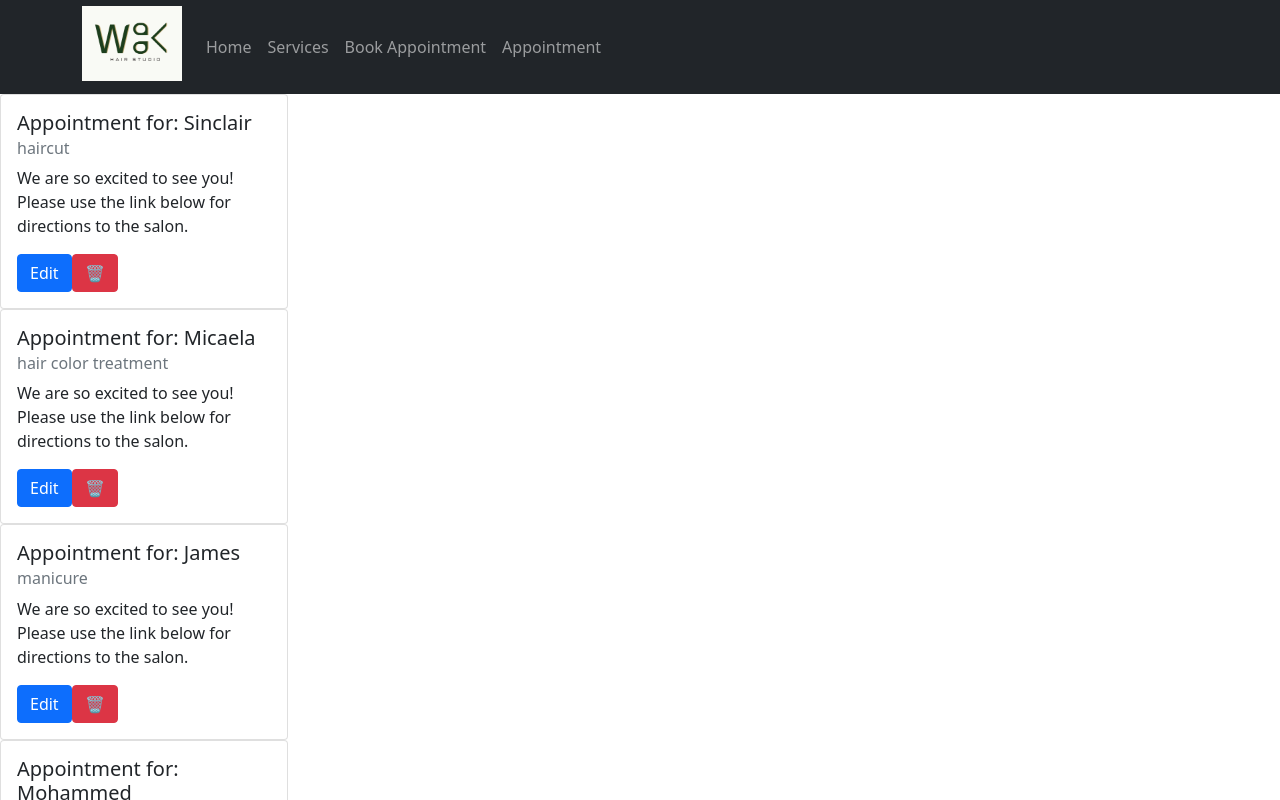
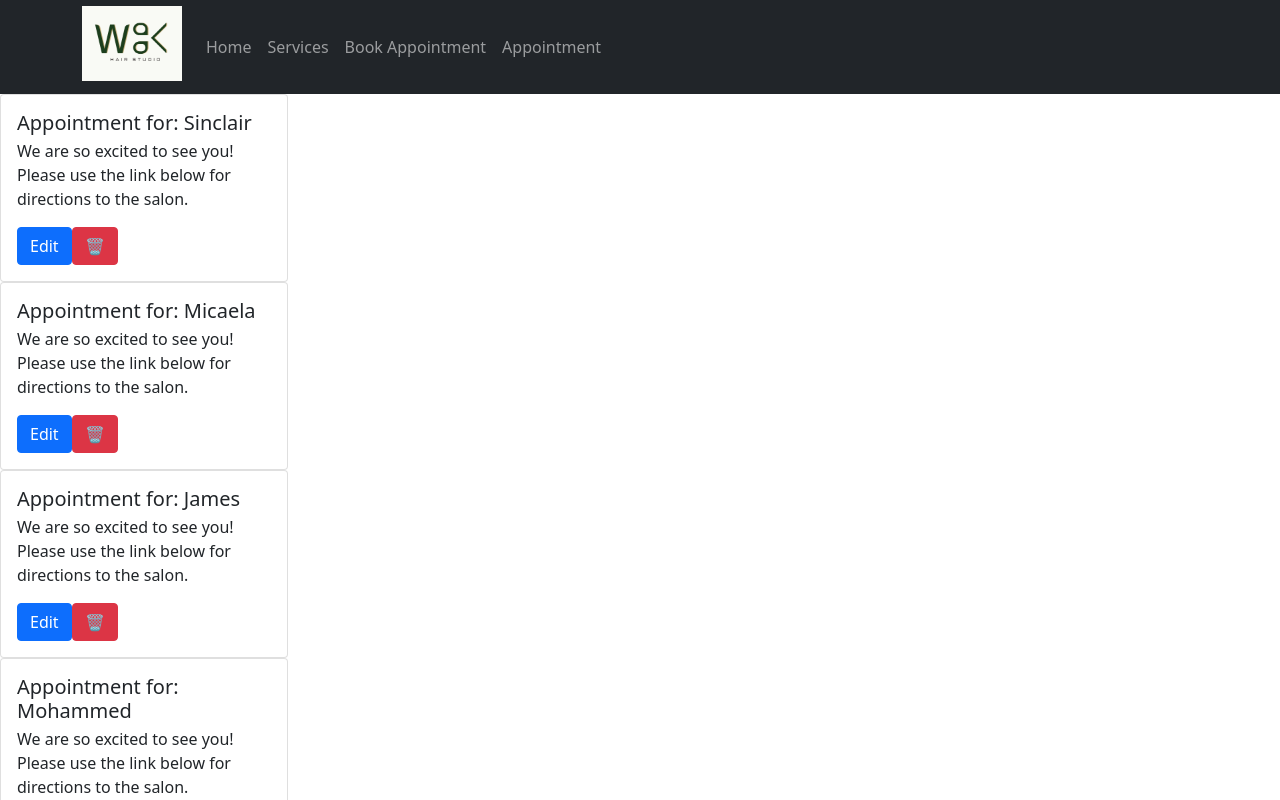
Before and after one commit to iosvaldo/my-app-frontend, a React (Create React App) app: page /appointments in a window 1280 px wide. Shown: the top 800 px of the page. Built offline with nearby package versions, Linux system fonts and the light colour scheme; no server answers; data requests are answered from the project's data file.

Commit message:
delete working

```diff
--- a/src/components/App.js
+++ b/src/components/App.js
@@ -1,4 +1,4 @@
-import React from 'react';
+import React, {useEffect, useState} from 'react';
 import '../App.css';
 import Services from './Services';
 import Home   from './Home'
@@ -8,7 +8,16 @@ import { BrowserRouter as Router, Route, Switch } from 'react-router-dom'
 import NewForm from './NewForm';
 
 
+
 function App() {
+const [services, setServices] = useState([])
+
+  // useEffect(() => {
+  //   fetch('http://localhost:9292/services')
+  //     .then((res) => res.json())
+  //     .then((data) => console.log(data));
+  // }, []);
+
   return (
     <Router>
       <div className="App">
--- a/src/components/AppointmentList.js
+++ b/src/components/AppointmentList.js
@@ -3,16 +3,17 @@ import Card from 'react-bootstrap/Card'
 import NewForm from './NewForm'
 import Button from 'react-bootstrap/Button';
 
-function AppointmentList({appointmentType,id, name, onDeleteAppoint, date, appointmentList}) {
+function AppointmentList({appointmentType,id, name, deleteItem, date, appointmentList}) {
 
-  console.log(id)
+
   function handleDeleteClick(){
     fetch(`http://localhost:9292/appointments/${id}`,{
-      method: 'DELETE',
+      method: 'DELETE'
     })
-    .then((r)=> r.json()
-    .then((deletedAppointment)=> onDeleteAppoint(deletedAppointment)))
+    .then(deleteItem(id))
   }
+
+
 
   return (
     <div>
@@ -24,11 +25,9 @@ function AppointmentList({appointmentType,id, name, onDeleteAppoint, date, appoi
       <Card.Text>
       We are so excited to see you! Please use the link below for directions to the salon.
         </Card.Text>
-      {/* <Card.Link href="#">Directions</Card.Link> */}
       <Button class="button-2"  variant="primary">Edit</Button>
         <Button class="button-2"  variant="danger" onClick={handleDeleteClick}>🗑️</Button>
 
-      {/* onClick={handleDelete}> */}
       </Card.Body>
       </Card>
 
--- a/src/components/Appointments.js
+++ b/src/components/Appointments.js
@@ -3,7 +3,6 @@ import AppointmentList from './AppointmentList'
 import NewForm from './NewForm';
 
 function Appointments({name}) {
-
   const [appointments,setAppointments]= useState([])
 
   useEffect(() => {
@@ -25,7 +24,7 @@ function Appointments({name}) {
     id = {appointment.id}
     key = {appointment.id}
     name = {appointment.username}
-    appointmentType = {appointment.appointment_type}
+    appointmentType = {appointment.service_id}
     date = {appointment.date}
     deleteItem={handleDelete}
     />
```
Also changed, not shown: src/components/Services.js (line endings or trailing spaces).
